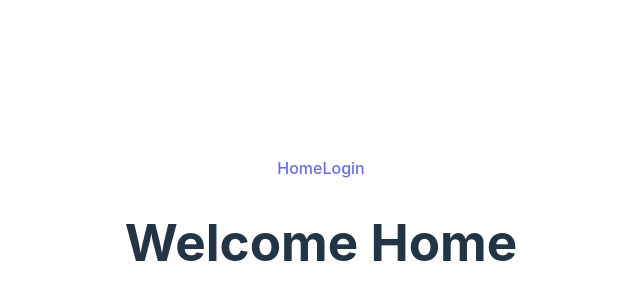
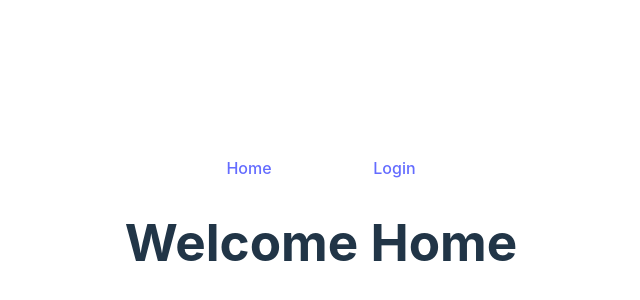
Before and after one commit to Madfarm/AdminPortalBase, a React (Vite) app: page / in a window 1280 px wide. Shown: the part 170-470 px from the top of the page, without its empty margins (319-959 px from the left). Built offline with nearby package versions, Linux system fonts and the light colour scheme.

Commit message:
Style navbar

```diff
--- /dev/null
+++ b/src/Components/Header.css
@@ -0,0 +1,4 @@
+.Navbar {
+    display: flex;
+    justify-content: space-evenly;
+}
--- a/src/Components/Header.tsx
+++ b/src/Components/Header.tsx
@@ -1,10 +1,15 @@
 import { Link } from "react-router-dom";
+import './Header.css';
 
 export default function Header() {
     return (
         <nav className="Navbar">
             <Link to="/">Home</Link>
-            <Link to="/login">Login</Link>
+
+            <div className="AuthLinks">
+                <Link to="/login">Login</Link>
+
+            </div>
         </nav>
     )
 }
```
